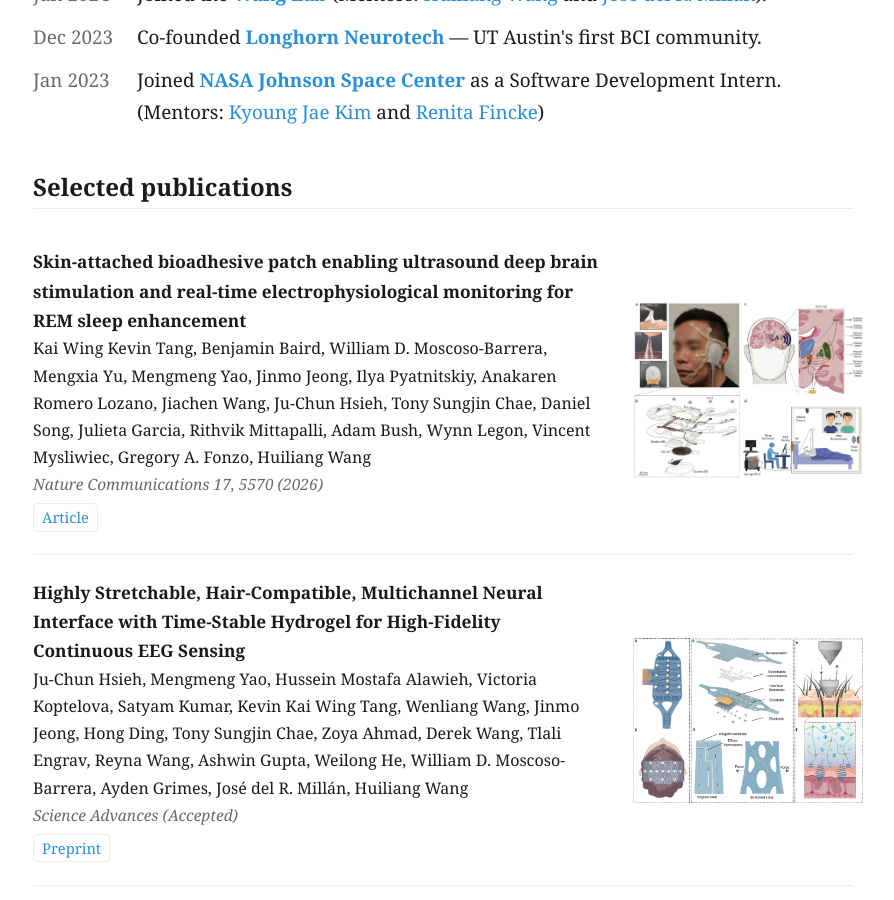
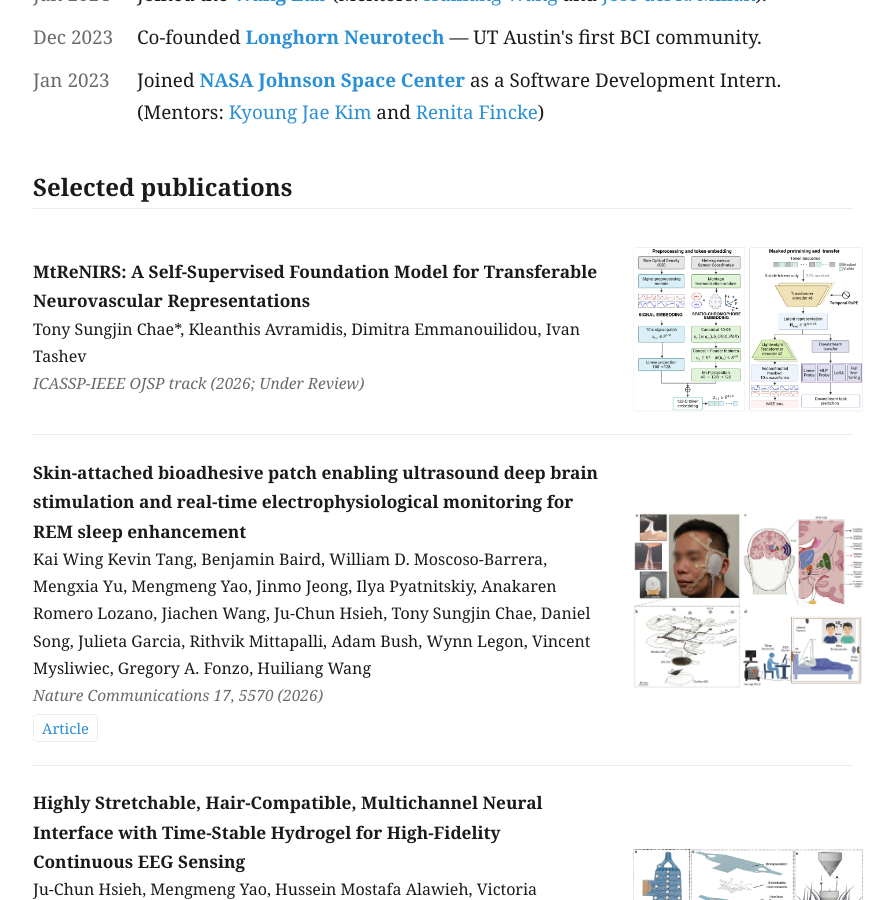
Before and after one commit to tonychae01/learning-by-doing, a Jekyll site: the page built from index.md, in a window 1280 px wide and 900 px high, scrolled down 1709 px. Shown: the whole window, without its empty margins (197-1091 px from the left). Built offline with Jekyll 4.4.1, drawn with Linux system fonts in a browser that asks for light colours; a style sheet for code colours, icons or effects is not loaded.

Commit message:
mtrenier

```diff
--- a/_data/publications.yml
+++ b/_data/publications.yml
@@ -9,6 +9,15 @@
 #   selected: true   # (optional) star it as a highlighted paper
 #   links:    list of { name, url } buttons (Paper, Code, Website, PDF, ...)
 # ---------------------------------------------------------------------------
+
+
+- title: "MtReNIRS: A Self-Supervised Foundation Model for Transferable Neurovascular Representations"
+  authors: "Tony Sungjin Chae*, Kleanthis Avramidis, Dimitra Emmanouilidou, Ivan Tashev"
+  venue: "ICASSP-IEEE OJSP track (2026; Under Review)"
+  badge: "Under Review"
+  image: "/assets/pub/mtrenirs.png"
+  selected: true
+  links: []
 
 - title: "Skin-attached bioadhesive patch enabling ultrasound deep brain stimulation and real-time electrophysiological monitoring for REM sleep enhancement"
   authors: "Kai Wing Kevin Tang, Benjamin Baird, William D. Moscoso-Barrera, Mengxia Yu, Mengmeng Yao, Jinmo Jeong, Ilya Pyatnitskiy, Anakaren Romero Lozano, Jiachen Wang, Ju-Chun Hsieh, Tony Sungjin Chae, Daniel Song, Julieta Garcia, Rithvik Mittapalli, Adam Bush, Wynn Legon, Vincent Mysliwiec, Gregory A. Fonzo, Huiliang Wang"
```
Also changed, not shown: assets/pub/mtrenirs.png (added).
